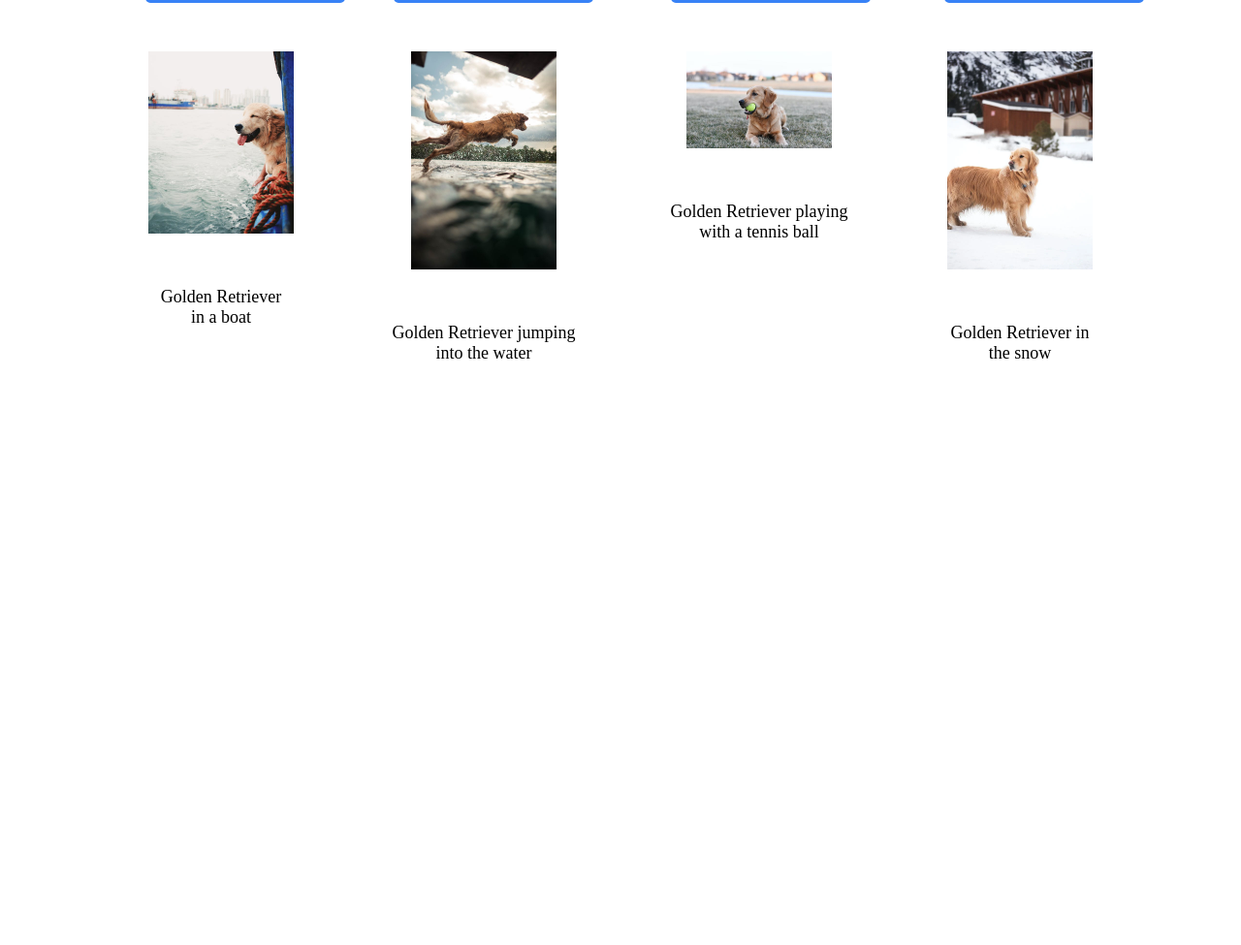
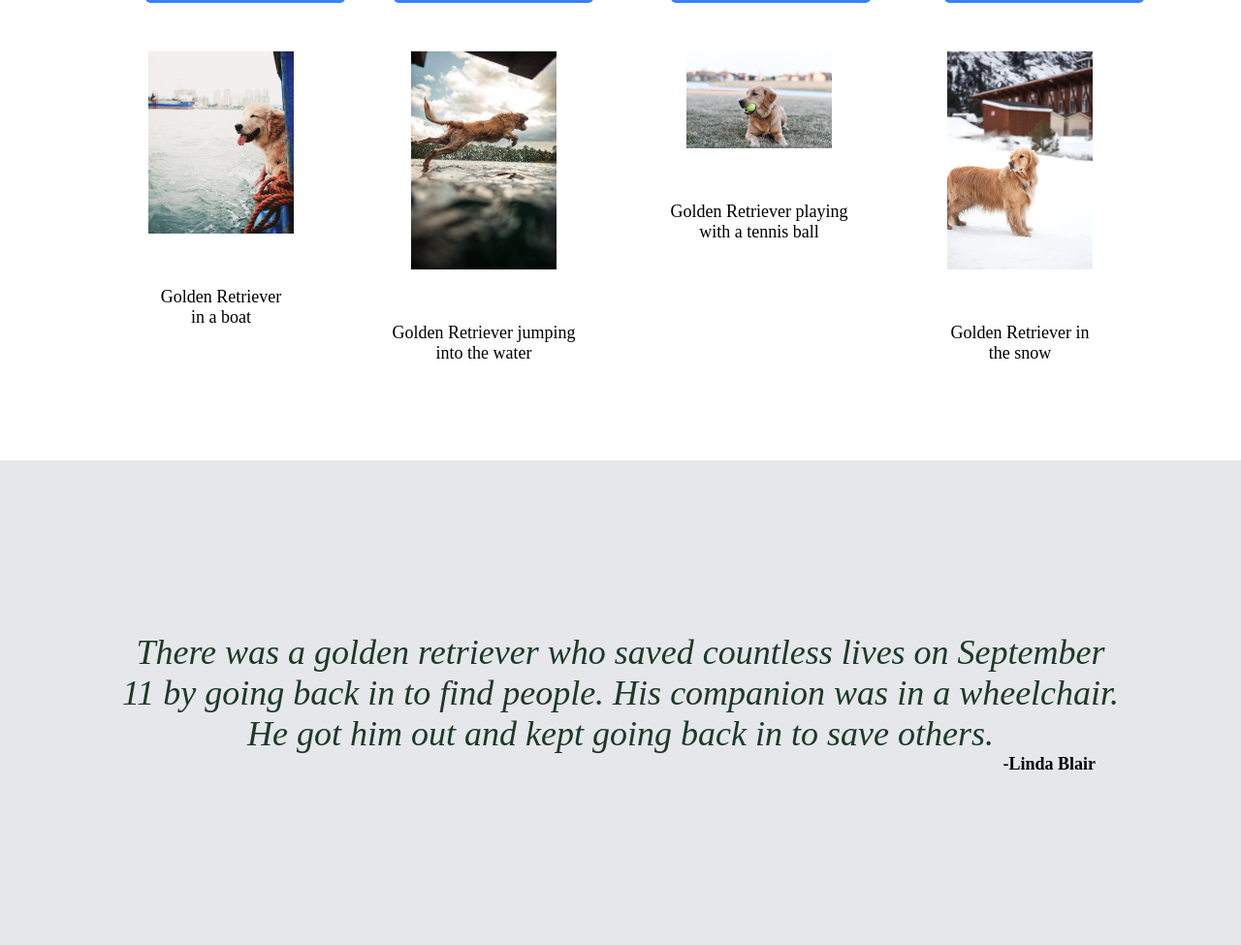
Before and after one commit to marianasortino/golden_retriever_project, a plain HTML site: page index.html in a window 1280 px wide. Shown: the part 1109-2084 px from the top of the page at 97% size. Before the commit the page ends 1584 px from the top, so only its background shows below. Drawn offline with Linux system fonts and the light colour scheme.

Commit message:
Feat: Start and finish third section

```diff
--- a/index.html
+++ b/index.html
@@ -52,5 +52,14 @@
       </div>
     </div>
   </div>
+  <div class="third-section">
+    <h3>There was a golden retriever who saved countless lives on September <br/>
+      11 by going back in to find people. His companion was in a wheelchair.<br/>
+      He got him out and kept going back in to save others.
+    </h3>
+    <div id="p-div">
+    <p class="p-third"><strong>-Linda Blair</strong></p>
+  </div>
+  </div>
 </body>
 </html>
--- a/styles.css
+++ b/styles.css
@@ -120,3 +120,30 @@ h2{
   text-align: center;
   font-size: 18px;
 }
+
+.third-section{
+  background-color: #E5E7EB;
+  height: 500px;
+  display: flex;
+  justify-content: center;
+  flex-direction: column;
+}
+
+h3{
+  font-size: 36px;
+  font-style: italic;
+  font-weight: lighter;
+  color: #1F3927;
+  text-align: center;
+}
+
+.p-third{
+  font-size: 18px;
+  text-align: end;
+}
+
+#p-div{
+  display: flex;
+  justify-content: flex-end;
+  margin-right: 150px;
+}
```
